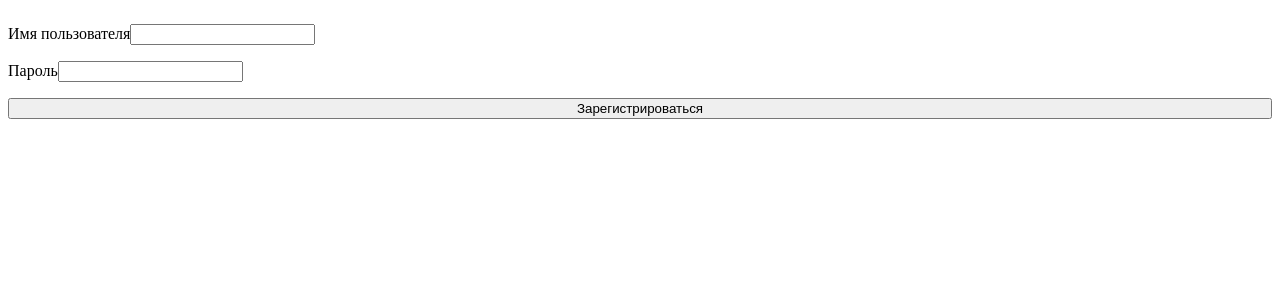
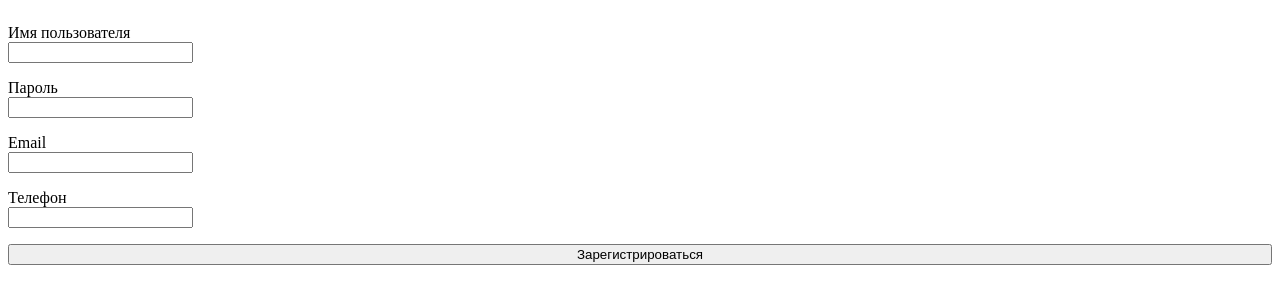
Before and after one commit to Konstokar/Hakaton_2023_dashboard, a React (Create React App) app in the folder atshacaton/frontend/: page /registration in a window 1280 px wide. Shown: the top 304 px of the page. Built offline with nearby package versions, Linux system fonts and the light colour scheme.

Commit message:
Запрос на регистрацию

```diff
--- a/atshacaton/frontend/src/containers/Registration.js
+++ b/atshacaton/frontend/src/containers/Registration.js
@@ -1,15 +1,33 @@
 export default function registration(){
     return(<>
-    <form method="POST" action="#" className="reg">
+    <form method="POST" action="http://localhost:8080/auth/registration" className="reg" id = 'rform'>
     <label>
-        Имя пользователя
-        <input type="text" name="username"/>
+        Имя пользователя <br/>
+        <input type="text" name="username" required/>
     </label>
     <label>
-        Пароль
-        <input type="password" name="password"/>
+        Пароль <br/>
+        <input type="password" name="password" required/>
     </label>
-    <input type="submit" value="Зарегистрироваться"/>
+    <label>
+        Email <br/>
+        <input type="email" name="email" required/>
+    </label>
+    <label>
+        Телефон <br/>
+        <input type="text" name="phoneNumber" required/>
+    </label>
+    <input type="button" value="Зарегистрироваться" onClick={(e)=>{
+        fetch(e.target.parentElement.action,
+        {method: 'POST',
+        headers: {'Accept': 'application/json',
+                'Content-Type': 'application/json'
+                },
+        body: new FormData(e.target.parentElement)
+        }
+
+    )
+    }}/>
 
     </form>
     </>)
```
